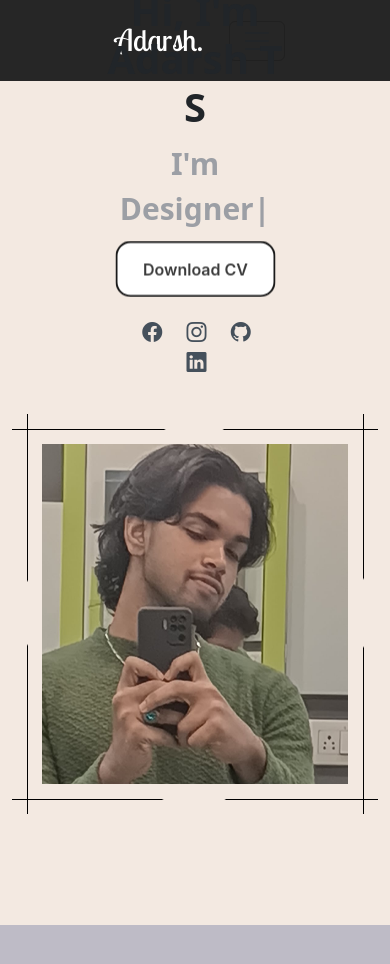
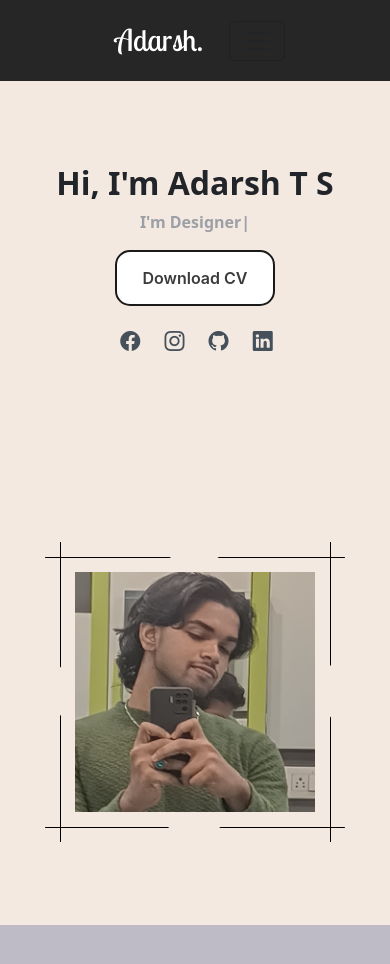
Before and after one commit to adarshtsatheesh/PortfolioAdarsh, a plain HTML site: page index.html in a window 390 px wide. Shown: the top 964 px of the page. Drawn offline with nearby package versions, Linux system fonts and the light colour scheme.

Commit message:
navheroalmostdone

```diff
--- a/index.html
+++ b/index.html
@@ -58,36 +58,30 @@
 
     <!-- Hero section -->
     <section class="hero" id="hero">
-
         <div class="container">
-            <div class="row">
-                <div class=" col-lg-6 position-relative">
-                    <div class="custom-center">
-                        <h1 class="centered-item">Hi, I'm <span>Adarsh T S</span></h1>
-                    <p class="centered-item">I'm <span class="typed" data-typed-items="Web Developer, Designer, Freelancer, Ethical Hacker"></span></p>
-
-                    <a href=""><button class="button" role="button">Download CV</button></a>
-
-
-                    <div class="icons centered-item">
-                        <a href=""><i class="bi bi-facebook"></i></a>
-                        <a href=""><i class="bi bi-instagram"></i></a>
-                        <a href=""><i class="bi bi-github"></i></a>
-                        <a href=""><i class="bi bi-linkedin"></i></a>
+            <div class="row align-items-center">
+                <div class="col-lg-6 ">
+                    <div class="hero-content text-center">
+                        <h1 class="display-4">Hi, I'm <span>Adarsh T S</span></h1>
+                        <p class="lead">I'm <span class="typed" data-typed-items="Web Developer, Designer, Freelancer, Ethical Hacker"></span></p>
+                        <a href="#"><button class="button" role="button">Download CV</button></a>
+                        <div class="icons">
+                            <a href="#"><i class="bi bi-facebook"></i></a>
+                            <a href="#"><i class="bi bi-instagram"></i></a>
+                            <a href="#"><i class="bi bi-github"></i></a>
+                            <a href="#"><i class="bi bi-linkedin"></i></a>
+                        </div>
                     </div>
-
-                    </div>
-
-
-
                 </div>
-                <div class="col-lg-6 d-flex align-items-center justify-content-center">
-
-                        <img src="/images/myimages/mirrorselfiecloseup.jpg" alt="">
+                <div class="col-lg-6 d-flex justify-content-center align-items-center">
+                    <img src="/images/myimages/mirrorselfiecloseup.jpg" alt="" class="img-fluid img-xs">
                 </div>
             </div>
         </div>
     </section>
+
+
+
 
 
     <!-- About section -->
--- a/style.css
+++ b/style.css
@@ -46,9 +46,28 @@
 
 /* Hero section */
 
+@media (max-width: 575.98px) {
+    .hero .container .row .hero-content h1 {
+      font-size: 2rem;
+    }
+    .hero .container .row .hero-content p {
+      font-size: 1rem;
+    }
+    .hero .container .row .icons a i {
+      font-size: 1.5rem;
+    }
+    .hero .container .row img.img-xs {
+      max-width: 100%;
+      height: auto;
+      max-height: 300px;
+    }
+  }
+
+
+
 .hero{
-    height: auto;
     background-color: #f3e9e1;
+
 }
 
 
@@ -71,7 +90,7 @@
   }
   .hero .container .row img:hover{
 
-    transform: scale(1.1); /* Increase the scale to make the image bigger */
+    transform: scale(1.1);
 
   }
 
@@ -106,7 +125,7 @@
 }
 
 
-.button {
+.hero .container .row .button {
 
   appearance: none;
   background-color: #FFFFFF;
@@ -116,7 +135,7 @@
   color: #3B3B3B;
   cursor: pointer;
   display: inline-block;
-  font-family: Roobert,-apple-system,BlinkMacSystemFont,"Segoe UI",Helvetica,Arial,sans-serif,"Apple Color Emoji","Segoe UI Emoji","Segoe UI Symbol";
+  font-family: Robert,-apple-system,BlinkMacSystemFont,"Segoe UI",Helvetica,Arial,sans-serif,"Apple Color Emoji","Segoe UI Emoji","Segoe UI Symbol";
   font-size: 16px;
   font-weight: 600;
   line-height: normal;
@@ -134,18 +153,18 @@
   width: 160px;
 }
 
-.button:disabled {
+.hero .container .row .button:disabled {
   pointer-events: none;
 }
 
-.button:hover {
+.hero .container .row .button:hover {
   color: #fff;
   background-color: #1A1A1A;
   box-shadow: rgba(0, 0, 0, 0.25) 0 8px 15px;
   transform: translateY(-2px);
 }
 
-.button:active {
+.hero .container .row .button:active {
   box-shadow: none;
   transform: translateY(0);
 }
```
